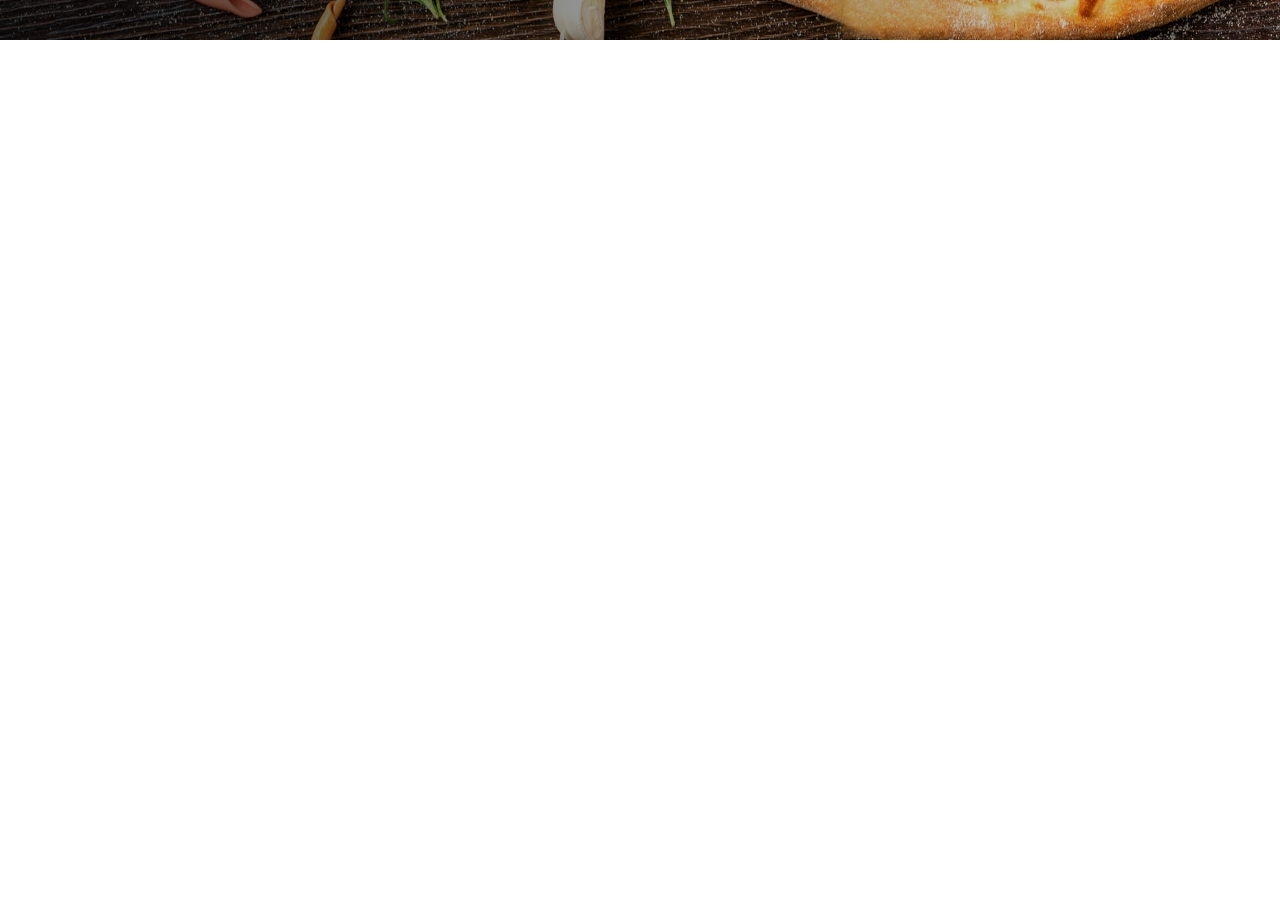
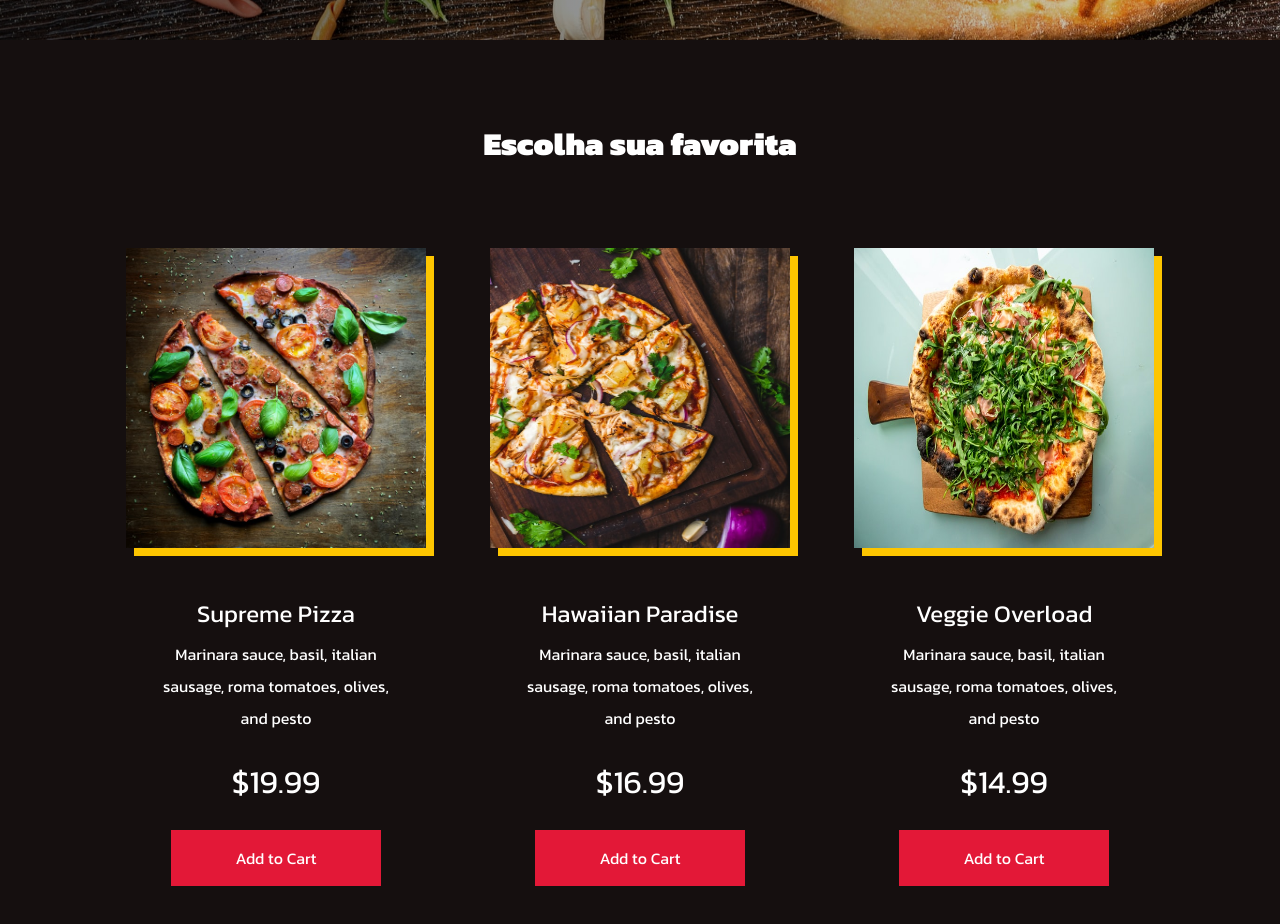
Before and after one commit to ambulcao/pizza-website, a React (Create React App) app: page / in a window 1280 px wide. Shown: the part 840-1764 px from the top of the page. Before the commit the page ends 880 px from the top, so only its background shows below. Built offline with nearby package versions, Linux system fonts and the light colour scheme.

Commit message:
Adicionando Produtos

```diff
--- a/src/App.js
+++ b/src/App.js
@@ -2,12 +2,15 @@
 import { BrowserRouter as Router } from "react-router-dom";
 import { GlobalStyle } from './globalStyles';
 import Hero from './components/Hero';
+import Products from './components/Products';
+import { productData } from './components/Products/data';
 
 function App() {
   return (
     <Router>
       <GlobalStyle/>
       <Hero/>
+      <Products heading='Escolha sua favorita' data={productData}/>
     </Router>
   );
 }
--- a/src/components/Products/ProductsElements.js
+++ b/src/components/Products/ProductsElements.js
@@ -0,0 +1,74 @@
+import styled from 'styled-components';
+
+export const ProductsContainer = styled.div`
+    width: 100vw;
+    min-height: 100vh;
+    padding: 5rem calc((100vw - 1300px) /2);
+    background: #150f0f;
+    color: #fff;
+`;
+
+export const ProductWrapper = styled.div`
+    display: flex;
+    flex-wrap: wrap;
+    justify-content: center;
+    margin: 0 auto;
+`;
+
+export const ProductCard = styled.div`
+    margin: 0 2rem;
+    line-height: 2;
+    width: 300px;
+`;
+
+export const ProductImg = styled.img`
+    height: 300px;
+    min-width: 300px;
+    max-width: 100%;
+    box-shadow: 8px 8px #fdc500;
+`;
+
+export const ProductsHeading = styled.h1`
+    font-size: clamp(2rem, 2.5vw, 3rem);
+    text-align: center;
+    margin-bottom: 5rem;
+`;
+
+export const ProductTitle = styled.h2`
+    font-weight: 400;
+    font-size: 1.5rem;
+`;
+
+export const ProductInfo = styled.div`
+    display: flex;
+    flex-direction: column;
+    justify-content: center;
+    align-items: center;
+    padding: 2rem;
+    text-align: center;
+`;
+
+export const ProductDesc = styled.p`
+    margin-bottom: 1rem;
+`;
+
+export const ProductPrice = styled.p`
+    margin-bottom: 1rem;
+    font-size: 2rem;
+`;
+
+export const ProductButton = styled.button`
+    font-size: 1rem;
+    padding: 1rem 4rem;
+    border: none;
+    background: #e31837;
+    color: #fff;
+    transition: 0.2 ease-out;
+
+    &:hover {
+        background: #ffc500;
+        transition: 0.2s ease-out;
+        cursor: pointer;
+        color: #000;
+    }
+`
--- a/src/components/Products/index.js
+++ b/src/components/Products/index.js
@@ -1,11 +1,35 @@
 import React from 'react'
+import {
+    ProductsContainer,
+    ProductWrapper,
+    ProductsHeading,
+    ProductCard,
+    ProductImg,
+    ProductInfo,
+    ProductTitle,
+    ProductDesc,
+    ProductPrice,
+    ProductButton
+} from './ProductsElements';
 
-const Products = () => {
+const Products = ({ heading, data }) => {
     return (
         <ProductsContainer>
-            <ProductsHeading>heading</ProductsHeading>
+            <ProductsHeading>{heading}</ProductsHeading>
             <ProductWrapper>
-                {data.map}
+                {data.map((product, index) => {
+                    return (
+                        <ProductCard key={index}>
+                            <ProductImg src={product.img} alt={product.alt} />
+                            <ProductInfo>
+                                <ProductTitle>{product.name}</ProductTitle>
+                                <ProductDesc>{product.desc}</ProductDesc>
+                                <ProductPrice>{product.price}</ProductPrice>
+                                <ProductButton>{product.button}</ProductButton>
+                            </ProductInfo>
+                        </ProductCard>
+                    )
+                })}
             </ProductWrapper>
         </ProductsContainer>
     )
```
